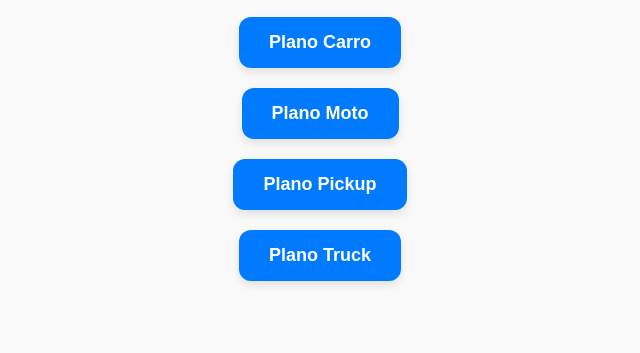
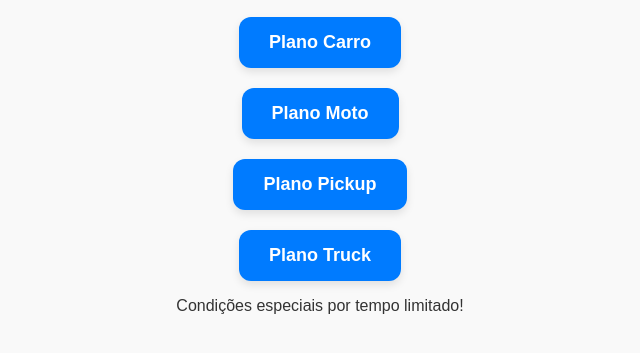
Before and after one commit to agvcatalao2025/landing-page-responsiva, a plain HTML site: page Planos.html in a window 1280 px wide. Shown: the part 87-440 px from the top of the page, without its empty margins (320-960 px from the left). Drawn offline with Linux system fonts and the light colour scheme.

Commit message:
Update Planos.html

```diff
--- a/Planos.html
+++ b/Planos.html
@@ -58,5 +58,7 @@
         <button class="plan-button" onclick="location.href='Planoscamionete.html'">Plano Pickup</button>
         <button class="plan-button" onclick="location.href='Planoscaminhão.html'">Plano Truck</button>
     </div>
+    <p>Condições especiais por tempo limitado!</p>
+    </div>
 </body>
 </html>
```
